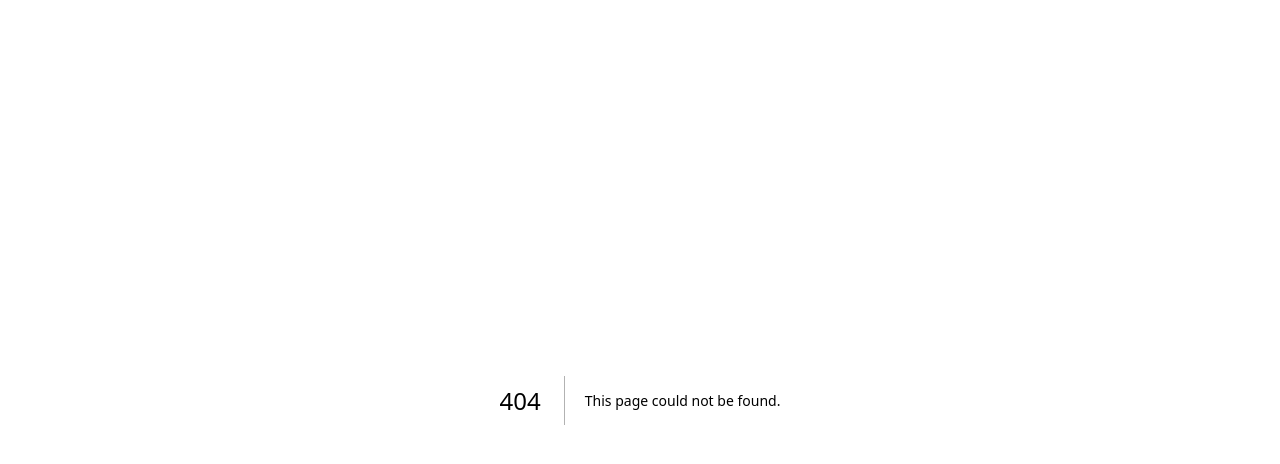
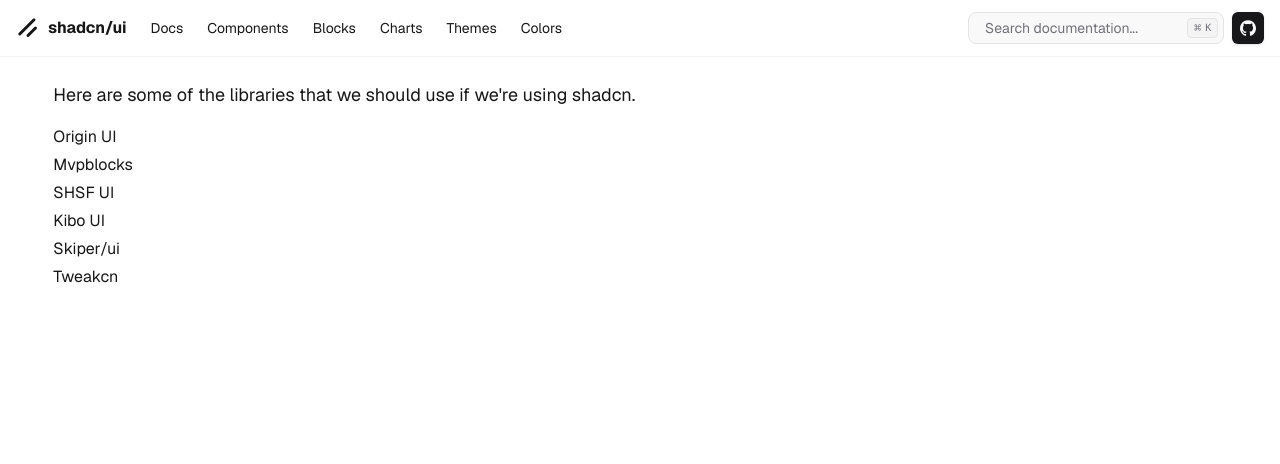
Before and after one commit to the-bipu/shadcn-components, a Next.js app: page /themes in a window 1280 px wide. Before the commit this address had no page. Shown: the top 464 px of the page. Built offline with nearby package versions, Linux system fonts and the light colour scheme; a web font is replaced by a local one.

Commit message:
Added new libraries

```diff
--- a/pages/docs.tsx
+++ b/pages/docs.tsx
@@ -1,4 +1,4 @@
-import React from 'react'
+import React from 'react';
 
 const Docs = () => {
   return (
--- a/pages/index.tsx
+++ b/pages/index.tsx
@@ -1,5 +1,5 @@
-import Navbar from '@/components/common/navbar'
-import React from 'react'
+import React from 'react';
+import Navbar from '@/components/common/navbar';
 
 const IndexPage = () => {
     return (
--- /dev/null
+++ b/pages/themes.tsx
@@ -0,0 +1,41 @@
+import React from 'react';
+import Link from 'next/link';
+import Navbar from '@/components/common/navbar';
+
+const ThemePage = () => {
+    return (
+        <div className='w-full min-h-screen flex flex-col items-center'>
+
+            <Navbar />
+
+            <div className='w-11/12 h-full flex flex-col py-6'>
+
+                <div className='text-lg mb-4'>Here are some of the libraries that we should use if we're using shadcn.</div>
+
+                <div className='w-auto flex flex-col gap-1'>
+                    <Link href='https://originui.com/' target='_blank' className='transition-all hover:underline'>
+                        Origin UI
+                    </Link>
+                    <Link href='https://blocks.mvp-subha.me/' target='_blank' className='transition-all hover:underline'>
+                        Mvpblocks
+                    </Link>
+                    <Link href='https://www.shsfui.com/' target='_blank' className='transition-all hover:underline'>
+                        SHSF UI
+                    </Link>
+                    <Link href='https://www.kibo-ui.com/' target='_blank' className='transition-all hover:underline'>
+                        Kibo UI
+                    </Link>
+                    <Link href='https://skiper-ui.com/' target='_blank' className='transition-all hover:underline'>
+                        Skiper/ui
+                    </Link>
+                    <Link href='https://tweakcn.com/' target='_blank' className='transition-all hover:underline'>
+                        Tweakcn
+                    </Link>
+                </div>
+
+            </div>
+        </div>
+    )
+}
+
+export default ThemePage
```
